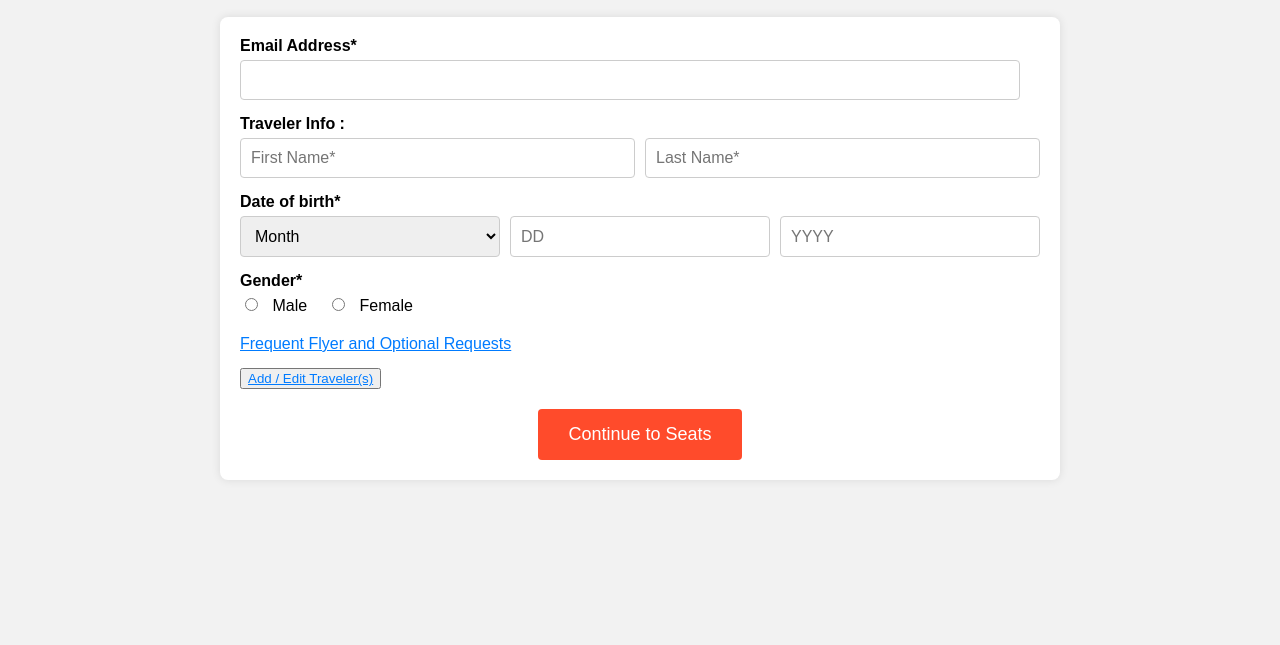
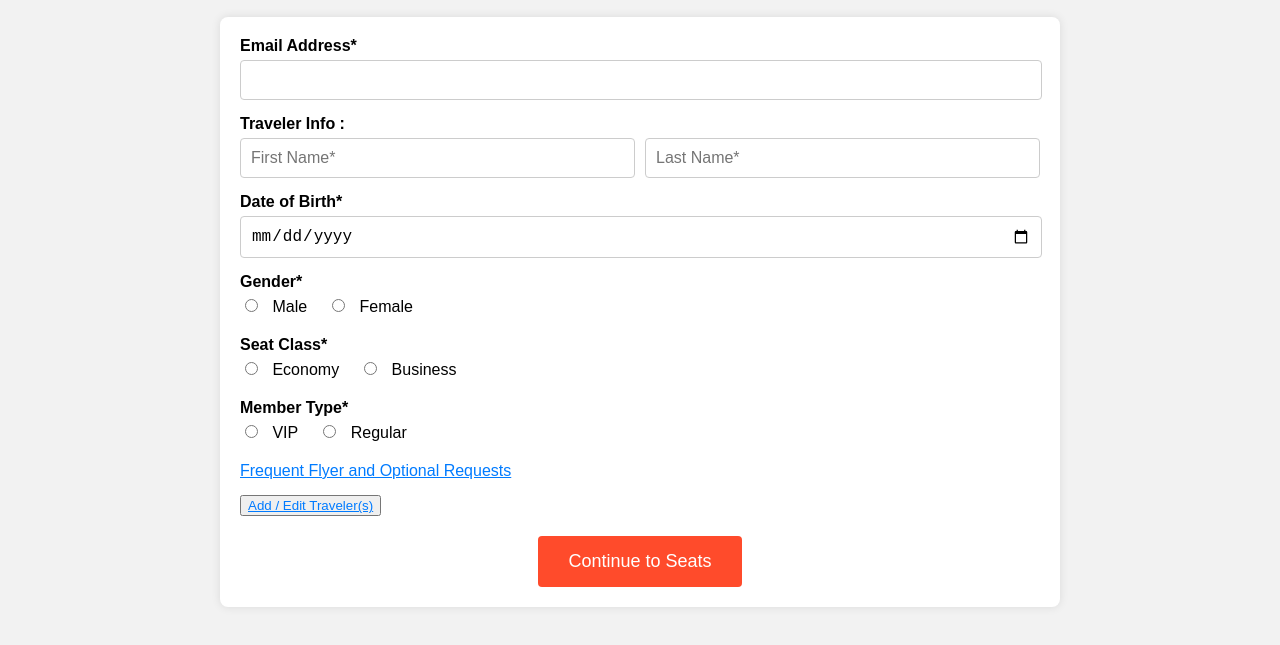
Before and after one commit to Shubham-Joshi-1/Project-Airline, a website: page static/user_info.html in a window 1280 px wide. Shown: the part 61-706 px from the top of the page. Drawn offline with Linux system fonts and the light colour scheme.

Commit message:
edit userInfo page

```diff
--- a/static/user_info.html
+++ b/static/user_info.html
@@ -1,7 +1,7 @@
+<!DOCTYPE html>
 <html>
 <head>
     <title>Traveler Information</title>
-
     <style>
         body {
             font-family: Arial, sans-serif;
@@ -35,7 +35,8 @@
         }
         .form-group input[type="text"],
         .form-group input[type="email"],
-        .form-group select {
+        .form-group select,
+        .form-group input[type="date"] {
             width: calc(100% - 20px);
             padding: 10px;
             border: 1px solid #ccc;
@@ -52,21 +53,16 @@
         .form-group .checkbox-group input[type="checkbox"] {
             margin-right: 10px;
         }
-        .form-group .date-group {
-            display: flex;
-            gap: 10px;
-        }
-        .form-group .date-group input[type="text"],
-        .form-group .date-group select {
-            width: auto;
-            flex: 1;
-        }
-        .form-group .gender-group {
+        .form-group .gender-group,
+        .form-group .seat-class-group,
+        .form-group .member-type-group {
             display: flex;
             align-items: center;
             gap: 20px;
         }
-        .form-group .gender-group label {
+        .form-group .gender-group label,
+        .form-group .seat-class-group label,
+        .form-group .member-type-group label {
             font-weight: normal;
         }
         .form-group .toggle-link {
@@ -98,10 +94,9 @@
             gap: 10px;
         }
         @media (max-width: 600px) {
-            .form-group .date-group {
-                flex-direction: column;
-            }
-            .form-group .gender-group {
+            .form-group .gender-group,
+            .form-group .seat-class-group,
+            .form-group .member-type-group {
                 flex-direction: column;
                 align-items: flex-start;
             }
@@ -128,17 +123,12 @@
                 <input type="text" id="last-name" name="last-name" placeholder="Last Name*" required>
             </div>
         </div>
+
         <div class="form-group">
-            <label>Date of birth*</label>
-            <div class="date-group">
-                <select id="month" name="month" required>
-                    <option value="">Month</option>
-                    <!-- Add month options here -->
-                </select>
-                <input type="text" id="day" name="day" placeholder="DD" required>
-                <input type="text" id="year" name="year" placeholder="YYYY" required>
-            </div>
+            <label>Date of Birth*</label>
+            <input type="date" id="dob" name="dob" required>
         </div>
+
         <div class="form-group">
             <label>Gender*</label>
             <div class="gender-group">
@@ -146,6 +136,23 @@
                 <label><input type="radio" name="gender" value="female" required> Female</label>
             </div>
         </div>
+
+        <div class="form-group">
+            <label>Seat Class*</label>
+            <div class="seat-class-group">
+                <label><input type="radio" name="seat-class" value="economy" required> Economy</label>
+                <label><input type="radio" name="seat-class" value="business" required> Business</label>
+            </div>
+        </div>
+
+        <div class="form-group">
+            <label>Member Type*</label>
+            <div class="member-type-group">
+                <label><input type="radio" name="member-type" value="vip" required> VIP</label>
+                <label><input type="radio" name="member-type" value="regular" required> Regular</label>
+            </div>
+        </div>
+
         <div class="form-group">
             <span class="toggle-link">Frequent Flyer and Optional Requests</span>
         </div>
```
